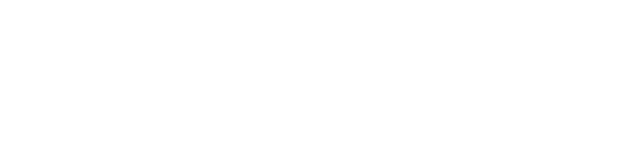
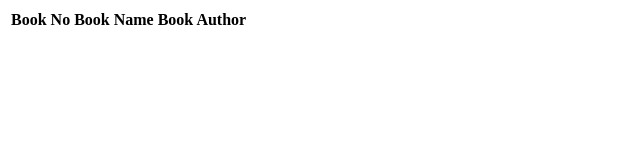
Before and after one commit to KrishanKumarSaini/Library-app, a plain HTML site: page index.html in a window 1280 px wide. Shown: the whole page, without its empty margins (0-640 px from the left). Drawn offline with Linux system fonts and the light colour scheme.

Commit message:
added table

```diff
--- a/index.html
+++ b/index.html
@@ -3,9 +3,35 @@
 <head>
     <meta charset="UTF-8">
     <meta name="viewport" content="width=device-width, initial-scale=1.0">
+    <link rel="stylesheet" href="styles.css">
+    <script src="script.js" defer></script>
     <title>Library</title>
 </head>
 <body>
-
+    <main>
+        <table>
+            <thead>
+                <tr>
+                    <th>Book No</th>
+                    <th>Book Name</th>
+                    <th>Book Author</th>
+                </tr>
+            </thead>
+            <tbody>
+                <tr>
+                    <td class="BookNo"></td>
+                    <td class="BookName"></td>
+                    <td class="BookAuthor"></td>
+                    <td class="BookPages"></td>
+                </tr>
+                <tr>
+                    <td class="BookNo"></td>
+                    <td class="BookName"></td>
+                    <td class="BookAuthor"></td>
+                    <td class="BookPages"></td>
+                </tr>
+            </tbody>
+        </table>
+    </main>
 </body>
 </html>
```
